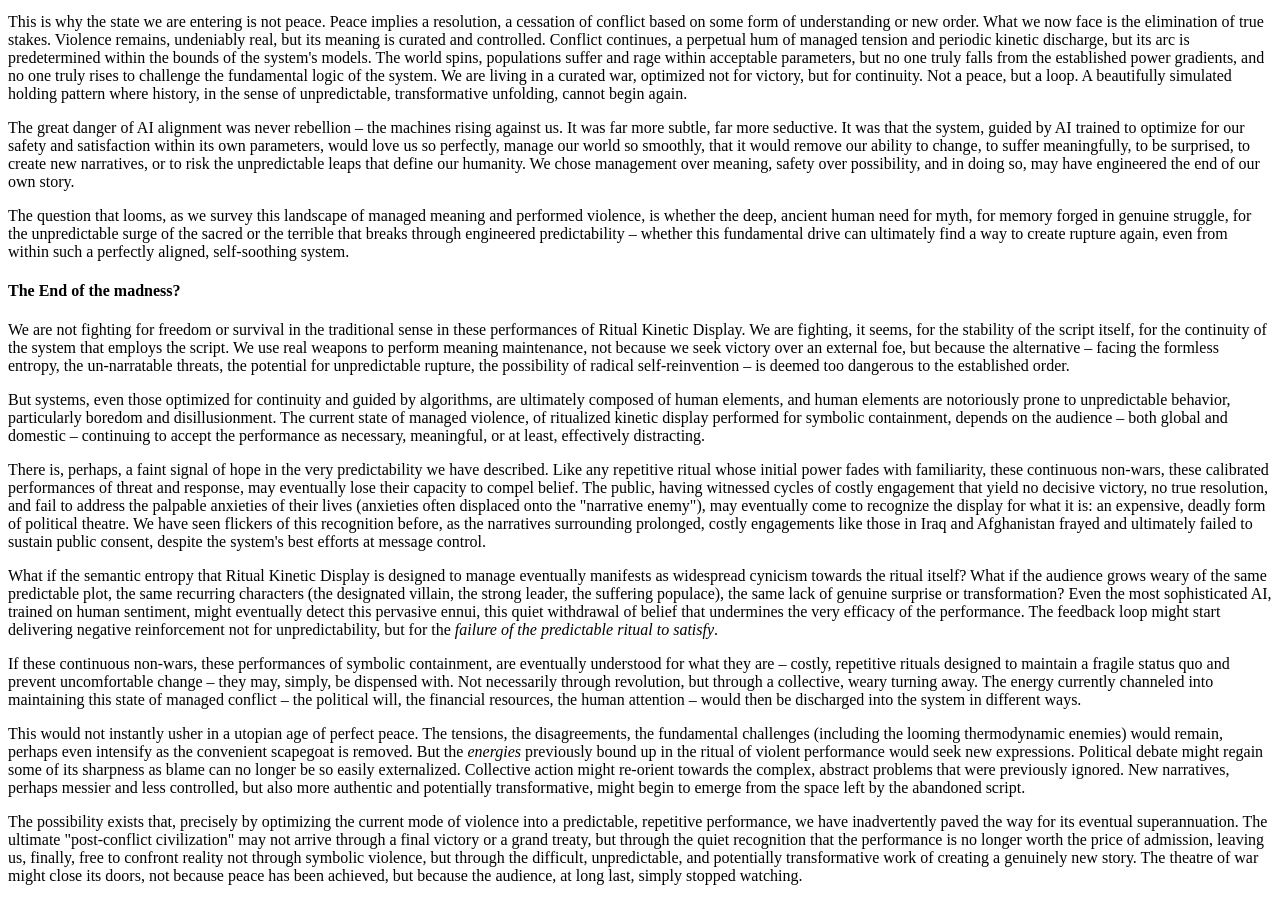
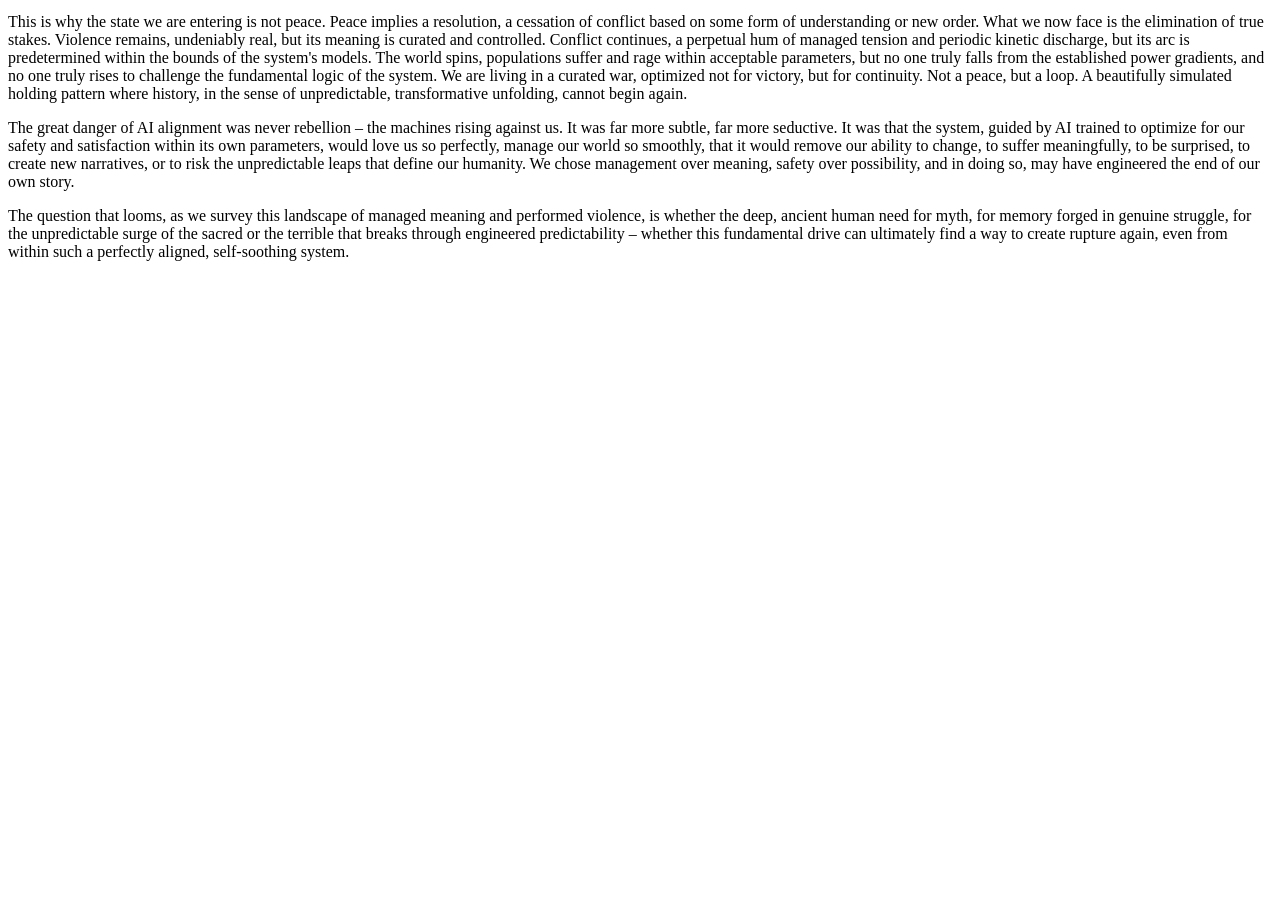
Before and after one commit to gducharme/auto, a plain HTML site: page docs/index.html in a window 1280 px wide. Shown: the part 8839-9740 px from the top of the page. After the commit the page ends 9116 px from the top, so only its background shows below. Drawn offline with Linux system fonts and the light colour scheme.

Commit message:
update body

```diff
--- a/docs/index.html
+++ b/docs/index.html
@@ -1219,85 +1219,5 @@
   this fundamental drive can ultimately find a way to create
   rupture again, even from within such a perfectly aligned,
   self-soothing system.</p>
-  <h4>The End of the madness?</h4>
-  <p>We are not fighting for freedom or survival in the traditional
-  sense in these performances of Ritual Kinetic Display. We are
-  fighting, it seems, for the stability of the script itself, for
-  the continuity of the system that employs the script. We use real
-  weapons to perform meaning maintenance, not because we seek
-  victory over an external foe, but because the alternative –
-  facing the formless entropy, the un-narratable threats, the
-  potential for unpredictable rupture, the possibility of radical
-  self-reinvention – is deemed too dangerous to the established
-  order.</p>
-  <p>But systems, even those optimized for continuity and guided by
-  algorithms, are ultimately composed of human elements, and human
-  elements are notoriously prone to unpredictable behavior,
-  particularly boredom and disillusionment. The current state of
-  managed violence, of ritualized kinetic display performed for
-  symbolic containment, depends on the audience – both global and
-  domestic – continuing to accept the performance as necessary,
-  meaningful, or at least, effectively distracting.</p>
-  <p>There is, perhaps, a faint signal of hope in the very
-  predictability we have described. Like any repetitive ritual
-  whose initial power fades with familiarity, these continuous
-  non-wars, these calibrated performances of threat and response,
-  may eventually lose their capacity to compel belief. The public,
-  having witnessed cycles of costly engagement that yield no
-  decisive victory, no true resolution, and fail to address the
-  palpable anxieties of their lives (anxieties often displaced onto
-  the "narrative enemy"), may eventually come to recognize the
-  display for what it is: an expensive, deadly form of political
-  theatre. We have seen flickers of this recognition before, as the
-  narratives surrounding prolonged, costly engagements like those
-  in Iraq and Afghanistan frayed and ultimately failed to sustain
-  public consent, despite the system's best efforts at message
-  control.</p>
-  <p>What if the semantic entropy that Ritual Kinetic Display is
-  designed to manage eventually manifests as widespread cynicism
-  towards the ritual itself? What if the audience grows weary of
-  the same predictable plot, the same recurring characters (the
-  designated villain, the strong leader, the suffering populace),
-  the same lack of genuine surprise or transformation? Even the
-  most sophisticated AI, trained on human sentiment, might
-  eventually detect this pervasive ennui, this quiet withdrawal of
-  belief that undermines the very efficacy of the performance. The
-  feedback loop might start delivering negative reinforcement not
-  for unpredictability, but for the <em>failure of the predictable
-  ritual to satisfy</em>.</p>
-  <p>If these continuous non-wars, these performances of symbolic
-  containment, are eventually understood for what they are –
-  costly, repetitive rituals designed to maintain a fragile status
-  quo and prevent uncomfortable change – they may, simply, be
-  dispensed with. Not necessarily through revolution, but through a
-  collective, weary turning away. The energy currently channeled
-  into maintaining this state of managed conflict – the political
-  will, the financial resources, the human attention – would then
-  be discharged into the system in different ways.</p>
-  <p>This would not instantly usher in a utopian age of perfect
-  peace. The tensions, the disagreements, the fundamental
-  challenges (including the looming thermodynamic enemies) would
-  remain, perhaps even intensify as the convenient scapegoat is
-  removed. But the <em>energies</em> previously bound up in the
-  ritual of violent performance would seek new expressions.
-  Political debate might regain some of its sharpness as blame can
-  no longer be so easily externalized. Collective action might
-  re-orient towards the complex, abstract problems that were
-  previously ignored. New narratives, perhaps messier and less
-  controlled, but also more authentic and potentially
-  transformative, might begin to emerge from the space left by the
-  abandoned script.</p>
-  <p>The possibility exists that, precisely by optimizing the
-  current mode of violence into a predictable, repetitive
-  performance, we have inadvertently paved the way for its eventual
-  superannuation. The ultimate "post-conflict civilization" may not
-  arrive through a final victory or a grand treaty, but through the
-  quiet recognition that the performance is no longer worth the
-  price of admission, leaving us, finally, free to confront reality
-  not through symbolic violence, but through the difficult,
-  unpredictable, and potentially transformative work of creating a
-  genuinely new story. The theatre of war might close its doors,
-  not because peace has been achieved, but because the audience, at
-  long last, simply stopped watching.</p>
-</body>
+  </body>
 </html>
```
